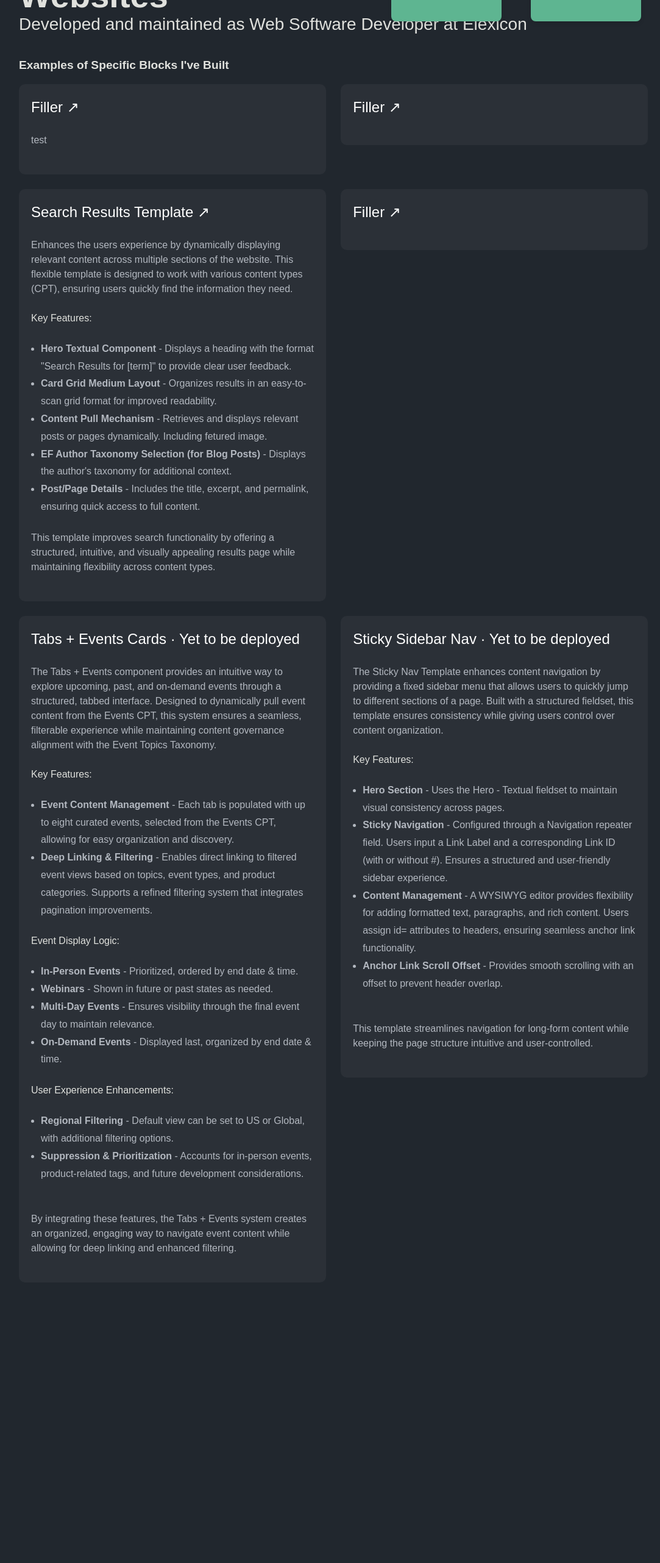
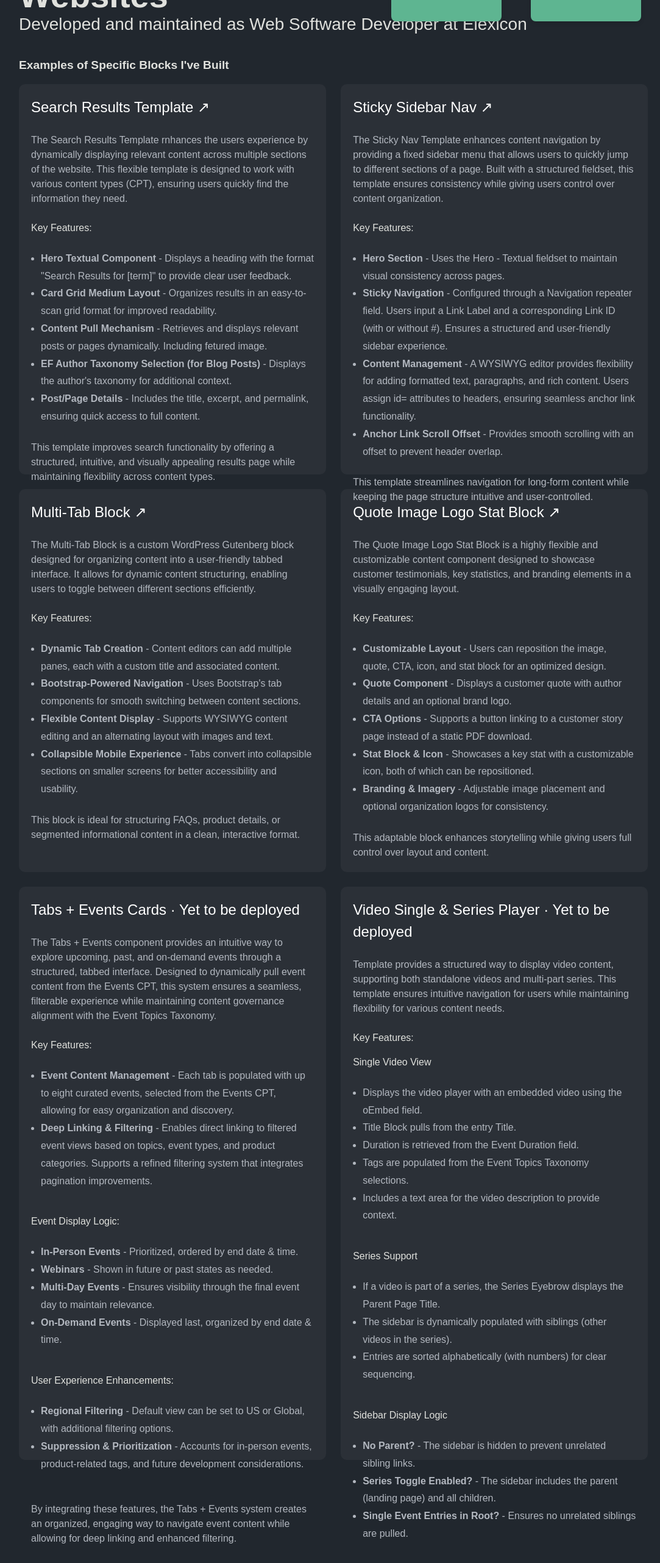
Before and after one commit to magoozz/portfolio, a Next.js app: page /blackbaud in a window 1280 px wide. Shown: the part 234-2797 px from the top of the page at 61% size, without its empty margins (119-1202 px from the left). Before the commit the page ends 2381 px from the top, so only its background shows below. Built offline with nearby package versions, Linux system fonts and the light colour scheme.

Commit message:
blackbaud complete

```diff
--- a/src/app/blackbaud/page.tsx
+++ b/src/app/blackbaud/page.tsx
@@ -47,28 +47,10 @@ export default function BlackbaudPage() {
 
         <div className="row">
           <div className="col-md-6 mb-4">
-            <div className="block-item">
-              <Link href="" target="_blank" rel="noopener noreferrer">
-                <h4>Filler ↗</h4>
-                <p>test</p>
-              </Link>
-            </div>
-          </div>
-
-          <div className="col-md-6 mb-4">
-            <div className="block-item">
-              <Link href="https://www.christmanco.com/company/leadership" target="_blank" rel="noopener noreferrer">
-                <h4>Filler ↗</h4>
-                <p></p>
-              </Link>
-            </div>
-          </div>
-
-          <div className="col-md-6 mb-4">
-            <div className="block-item">
+            <div className="block-item h-160">
               <Link href="https://www.yourcause.com/blog" target="_blank" rel="noopener noreferrer">
                 <h4>Search Results Template ↗</h4>
-                <p>Enhances the users experience by dynamically displaying relevant content across multiple sections of the website.
+                <p>The Search Results Template rnhances the users experience by dynamically displaying relevant content across multiple sections of the website.
                   This flexible template is designed to work with various content types (CPT), ensuring users quickly find the information
                   they need.
                 </p>
@@ -88,49 +70,9 @@ export default function BlackbaudPage() {
           </div>
 
           <div className="col-md-6 mb-4">
-            <div className="block-item">
-              <Link href="https://www.christmanco.com/company/leadership" target="_blank" rel="noopener noreferrer">
-                <h4>Filler ↗</h4>
-                <p></p>
-              </Link>
-            </div>
-          </div>
-
-          <div className="col-md-6 mb-4">
-            <div className="block-item hover-effect">
-                <h4>Tabs + Events Cards · Yet to be deployed</h4>
-                <p>The Tabs + Events component provides an intuitive way to explore upcoming, past, and on-demand events through
-                  a structured, tabbed interface. Designed to dynamically pull event content from the Events CPT, this system ensures
-                  a seamless, filterable experience while maintaining content governance alignment with the Event Topics Taxonomy.
-                </p>
-                <h5>Key Features:</h5>
-                <ul className="ps-3" style={{ listStyleType: "disc", lineHeight: "1.8" }}>
-                  <li><strong>Event Content Management</strong> - Each tab is populated with up to eight curated events, selected from
-                    the Events CPT, allowing for easy organization and discovery.</li>
-                  <li><strong>Deep Linking & Filtering</strong> - Enables direct linking to filtered event views based on topics, event
-                    types, and product categories. Supports a refined filtering system that integrates pagination improvements.</li>
-                </ul>
-                <h5>Event Display Logic:</h5>
-                <ul className="ps-3" style={{ listStyleType: "disc", lineHeight: "1.8" }}>
-                  <li><strong>In-Person Events</strong> - Prioritized, ordered by end date & time.</li>
-                  <li><strong>Webinars</strong> - Shown in future or past states as needed.</li>
-                  <li><strong>Multi-Day Events</strong> - Ensures visibility through the final event day to maintain relevance.</li>
-                  <li><strong>On-Demand Events</strong> - Displayed last, organized by end date & time.</li>
-                </ul>
-                <h5>User Experience Enhancements:</h5>
-                <ul className="ps-3" style={{ listStyleType: "disc", lineHeight: "1.8" }}>
-                  <li><strong>Regional Filtering</strong> - Default view can be set to US or Global, with additional filtering options.</li>
-                  <li><strong>Suppression & Prioritization</strong> - Accounts for in-person events, product-related tags, and future development considerations.</li>
-                </ul>
-                <p>By integrating these features, the Tabs + Events system creates an organized, engaging way to navigate event content while allowing for deep linking and enhanced filtering.
-                </p>
-
-            </div>
-          </div>
-
-          <div className="col-md-6 mb-4">
-            <div className="block-item hover-effect">
-                <h4>Sticky Sidebar Nav · Yet to be deployed</h4>
+            <div className="block-item h-160">
+              <Link href="https://dev-blackbaud-csr.pantheonsite.io/esg-metrics-and-reports/2023-esg-metrics/" target="_blank" rel="noopener noreferrer">
+                <h4>Sticky Sidebar Nav ↗</h4>
                 <p>The Sticky Nav Template enhances content navigation by providing a fixed sidebar menu that allows users to quickly jump to different sections of a page. Built with a structured
                   fieldset, this template ensures consistency while giving users control over content organization.
                 </p>
@@ -138,13 +80,120 @@ export default function BlackbaudPage() {
                 <ul className="ps-3" style={{ listStyleType: "disc", lineHeight: "1.8" }}>
                   <li><strong>Hero Section</strong> - Uses the Hero - Textual fieldset to maintain visual consistency across pages.</li>
                   <li><strong>Sticky Navigation</strong> - Configured through a Navigation repeater field. Users input a Link Label and a corresponding Link ID (with or without #).
-                  Ensures a structured and user-friendly sidebar experience.</li>
+                    Ensures a structured and user-friendly sidebar experience.</li>
                   <li><strong>Content Management</strong> - A WYSIWYG editor provides flexibility for adding formatted text, paragraphs, and rich content.
-                  Users assign id= attributes to headers, ensuring seamless anchor link functionality.</li>
+                    Users assign id= attributes to headers, ensuring seamless anchor link functionality.</li>
                   <li><strong>Anchor Link Scroll Offset</strong> - Provides smooth scrolling with an offset to prevent header overlap.</li>
                 </ul>
                 <p>This template streamlines navigation for long-form content while keeping the page structure intuitive and user-controlled.
                 </p>
+              </Link>
+            </div>
+          </div>
+
+          <div className="col-md-6 mb-4">
+            <div className="block-item h-157">
+              <Link href="https://www.blackbaud.com/solutions/fundraising#:~:text=at%20your%20side%3F-,Major,-Giving" target="_blank" rel="noopener noreferrer">
+                <h4>Multi-Tab Block ↗</h4>
+                <p>The Multi-Tab Block is a custom WordPress Gutenberg block designed for organizing content into a user-friendly tabbed interface. It allows for dynamic content structuring,
+                  enabling users to toggle between different sections efficiently.</p>
+                  <h5>Key Features:</h5>
+                <ul className="ps-3" style={{ listStyleType: "disc", lineHeight: "1.8" }}>
+                  <li><strong>Dynamic Tab Creation</strong> - Content editors can add multiple panes, each with a custom title and associated content.</li>
+                  <li><strong>Bootstrap-Powered Navigation</strong> - Uses Bootstrap&apos;s tab components for smooth switching between content sections.</li>
+                  <li><strong>Flexible Content Display</strong> - Supports WYSIWYG content editing and an alternating layout with images and text.</li>
+                  <li><strong>Collapsible Mobile Experience</strong> - Tabs convert into collapsible sections on smaller screens for better accessibility and usability.</li>
+                </ul>
+                <p>This block is ideal for structuring FAQs, product details, or segmented informational content in a clean, interactive format.
+                </p>
+              </Link>
+            </div>
+          </div>
+
+          <div className="col-md-6 mb-4">
+            <div className="block-item h-157">
+              <Link href="https://www.blackbaud.com/solutions/fundraising#:~:text=Data%20health-,A,-significant%20amount%20of" target="_blank" rel="noopener noreferrer">
+                <h4>Quote Image Logo Stat Block ↗</h4>
+                <p>The Quote Image Logo Stat Block is a highly flexible and customizable content component designed to showcase customer testimonials, key statistics, and
+                  branding elements in a visually engaging layout.</p>
+                <h5>Key Features:</h5>
+                <ul className="ps-3" style={{ listStyleType: "disc", lineHeight: "1.8" }}>
+                  <li><strong>Customizable Layout</strong> - Users can reposition the image, quote, CTA, icon, and stat block for an optimized design.</li>
+                  <li><strong>Quote Component</strong> - Displays a customer quote with author details and an optional brand logo.</li>
+                  <li><strong>CTA Options</strong> - Supports a button linking to a customer story page instead of a static PDF download.</li>
+                  <li><strong>Stat Block & Icon</strong> - Showcases a key stat with a customizable icon, both of which can be repositioned.</li>
+                  <li><strong>Branding & Imagery</strong> - Adjustable image placement and optional organization logos for consistency.</li>
+                </ul>
+                <p>This adaptable block enhances storytelling while giving users full control over layout and content.
+                </p>
+              </Link>
+            </div>
+          </div>
+
+          <div className="col-md-6 mb-4">
+            <div className="block-item hover-effect h-235">
+              <h4>Tabs + Events Cards · Yet to be deployed</h4>
+              <p>The Tabs + Events component provides an intuitive way to explore upcoming, past, and on-demand events through
+                a structured, tabbed interface. Designed to dynamically pull event content from the Events CPT, this system ensures
+                a seamless, filterable experience while maintaining content governance alignment with the Event Topics Taxonomy.
+              </p>
+              <h5>Key Features:</h5>
+              <ul className="ps-3" style={{ listStyleType: "disc", lineHeight: "1.8" }}>
+                <li><strong>Event Content Management</strong> - Each tab is populated with up to eight curated events, selected from
+                  the Events CPT, allowing for easy organization and discovery.</li>
+                <li><strong>Deep Linking & Filtering</strong> - Enables direct linking to filtered event views based on topics, event
+                  types, and product categories. Supports a refined filtering system that integrates pagination improvements.</li>
+              </ul>
+              <h6>Event Display Logic:</h6>
+              <ul className="ps-3" style={{ listStyleType: "disc", lineHeight: "1.8" }}>
+                <li><strong>In-Person Events</strong> - Prioritized, ordered by end date & time.</li>
+                <li><strong>Webinars</strong> - Shown in future or past states as needed.</li>
+                <li><strong>Multi-Day Events</strong> - Ensures visibility through the final event day to maintain relevance.</li>
+                <li><strong>On-Demand Events</strong> - Displayed last, organized by end date & time.</li>
+              </ul>
+              <h6>User Experience Enhancements:</h6>
+              <ul className="ps-3" style={{ listStyleType: "disc", lineHeight: "1.8" }}>
+                <li><strong>Regional Filtering</strong> - Default view can be set to US or Global, with additional filtering options.</li>
+                <li><strong>Suppression & Prioritization</strong> - Accounts for in-person events, product-related tags, and future development considerations.</li>
+              </ul>
+              <p>By integrating these features, the Tabs + Events system creates an organized, engaging way to navigate event content while allowing for deep linking and enhanced filtering.
+              </p>
+
+            </div>
+          </div>
+
+          <div className="col-md-6 mb-4">
+            <div className="block-item hover-effect h-235">
+              <h4>Video Single & Series Player · Yet to be deployed</h4>
+              <p>Template provides a structured way to display video content, supporting both standalone videos and multi-part series. This template ensures intuitive navigation
+                for users while maintaining flexibility for various content needs.
+              </p>
+              <h5>Key Features:</h5>
+              <h6>Single Video View</h6>
+              <ul className="ps-3" style={{ listStyleType: "disc", lineHeight: "1.8" }}>
+                <li>Displays the video player with an embedded video using the oEmbed field.</li>
+                <li>Title Block pulls from the entry Title.</li>
+                <li>Duration is retrieved from the Event Duration field.</li>
+                <li>Tags are populated from the Event Topics Taxonomy selections.</li>
+                <li>Includes a text area for the video description to provide context.</li>
+              </ul>
+
+              <h6>Series Support</h6>
+              <ul className="ps-3" style={{ listStyleType: "disc", lineHeight: "1.8" }}>
+                <li>If a video is part of a series, the Series Eyebrow displays the Parent Page Title.</li>
+                <li>The sidebar is dynamically populated with siblings (other videos in the series).</li>
+                <li>Entries are sorted alphabetically (with numbers) for clear sequencing.</li>
+              </ul>
+
+              <h6>Sidebar Display Logic</h6>
+              <ul className="ps-3" style={{ listStyleType: "disc", lineHeight: "1.8" }}>
+                <li><strong>No Parent?</strong> - The sidebar is hidden to prevent unrelated sibling links.</li>
+                <li><strong>Series Toggle Enabled?</strong> - The sidebar includes the parent (landing page) and all children.</li>
+                <li><strong>Single Event Entries in Root?</strong> - Ensures no unrelated siblings are pulled.</li>
+              </ul>
+              <p>This template provides a seamless viewing experience while maintaining logical content relationships for both
+                standalone and series-based video content.
+              </p>
 
             </div>
           </div>
--- a/src/app/globals.css
+++ b/src/app/globals.css
@@ -365,6 +365,10 @@ section:last-of-type {
       color: #b3b8c0;
     }
 
+    h6 {
+      margin-top: 1rem;
+    }
+
     .block-item {
       display: flex;
       align-items: flex-start;
```
